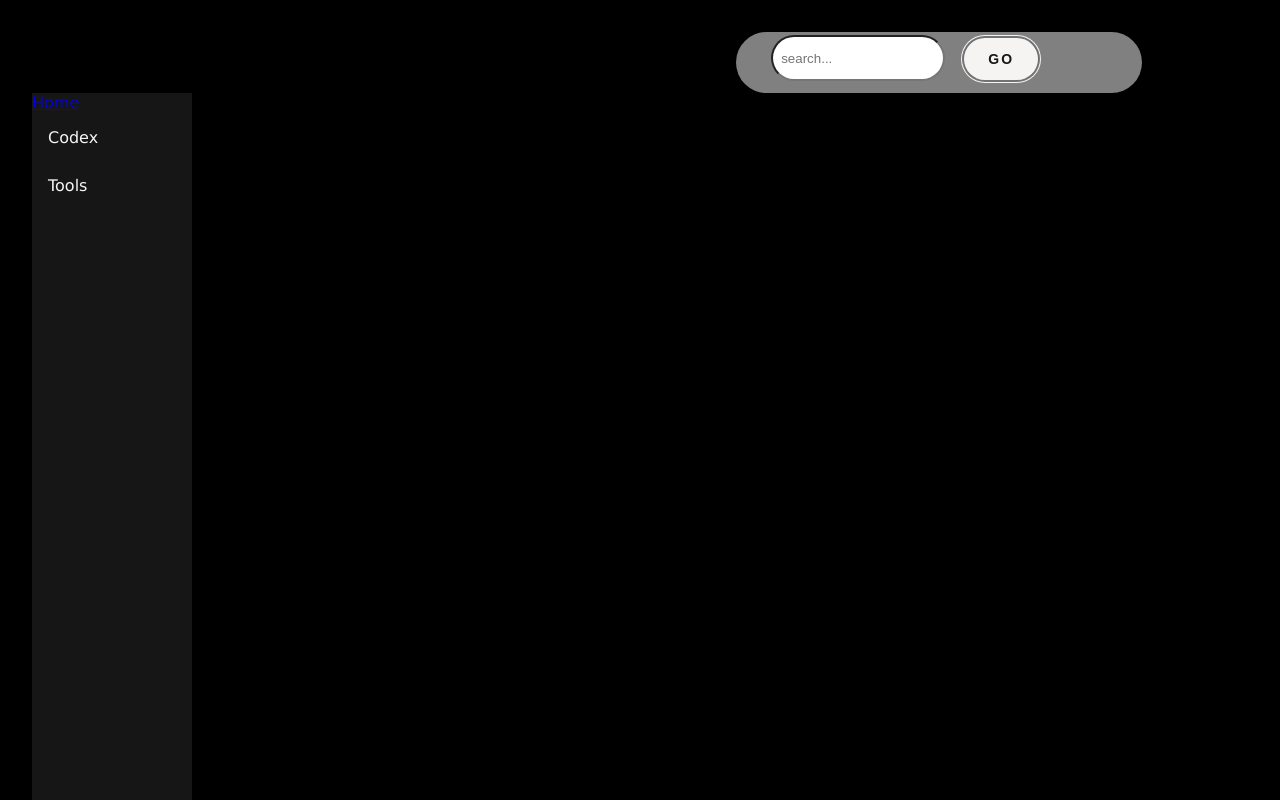
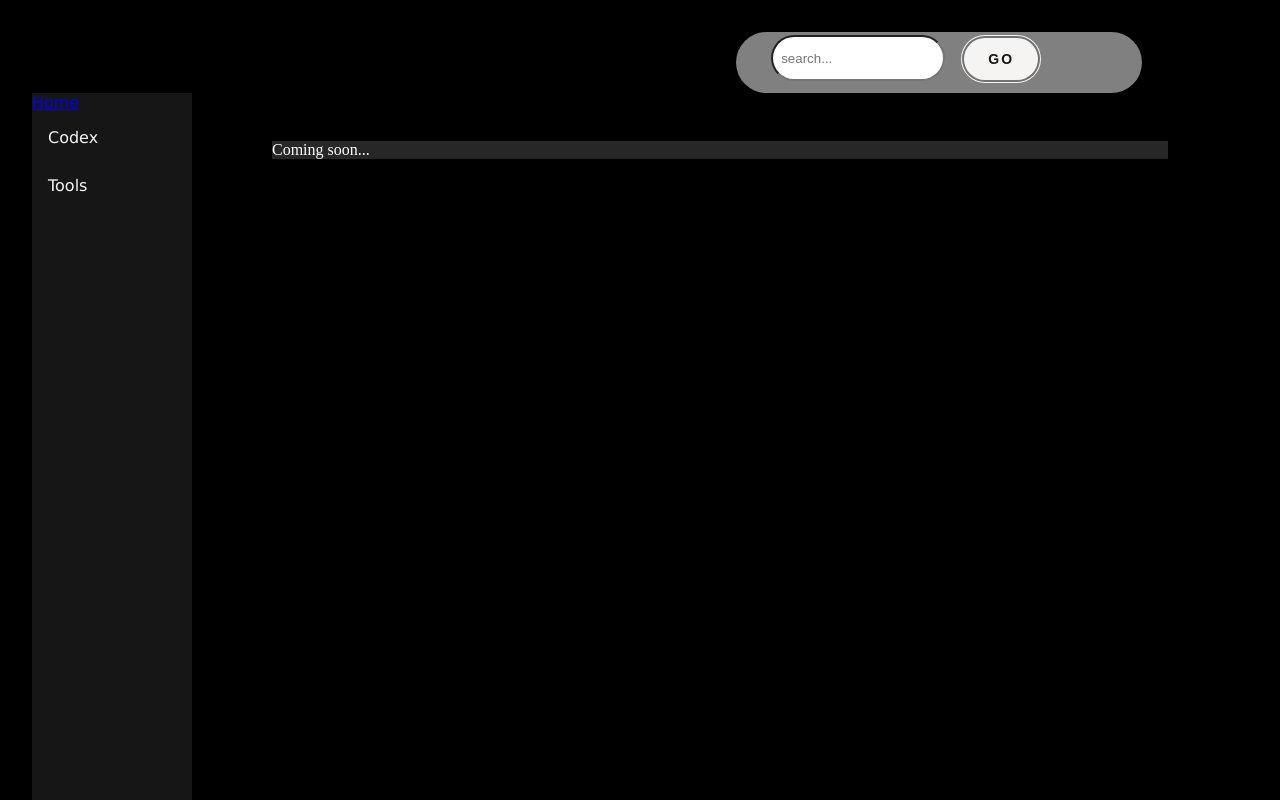
Before and after one commit to dnlstronge/monsters-db, a React (Create React App) app: page /placesaz in a window 1280 px wide. Shown: the top 800 px of the page. Built offline with nearby package versions, Linux system fonts and the light colour scheme.

Commit message:
[x] - add route

```diff
--- a/src/App.tsx
+++ b/src/App.tsx
@@ -8,6 +8,7 @@ import CreaturesAZ from './Components/Pages/CreaturesAZ/CreaturesAZ';
 import Tools from './Components/Tools/Tools';
 import Search from './Components/Search/Search';
 import { BrowserRouter, Route, Routes } from 'react-router-dom';
+import Places from './Components/Pages/PlacesAZ/Places';
 
 function App() {
   const [showCreaturesAZ, setShowCreaturesAZ] = useState(false)
@@ -31,6 +32,7 @@ function App() {
       <Routes>
           <Route path="/" element={<Home/>}></Route>
           <Route path="/creaturesaz" element={<CreaturesAZ/>} />
+          <Route path="/placesaz" element = {<Places />} />
           <Route path="/tools" element ={<Tools/>}/>
         </Routes>
         {/* {showCreaturesAZ &&
--- /dev/null
+++ b/src/Components/Pages/PlacesAZ/Places.tsx
@@ -0,0 +1,10 @@
+import React from 'react'
+import classes from "./Places.module.css"
+
+const Places = () => {
+  return (
+    <div className={classes.container}>Coming soon...</div>
+  )
+}
+
+export default Places
```
Also changed, not shown: src/Components/Pages/PlacesAZ/Places.module.css (added).
